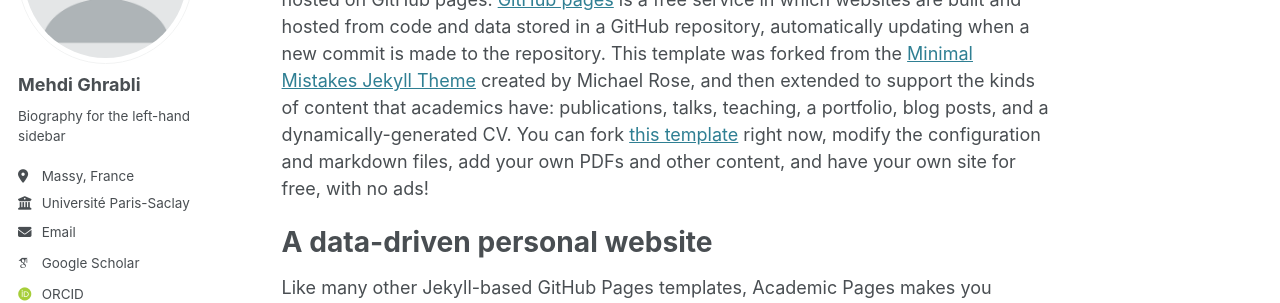
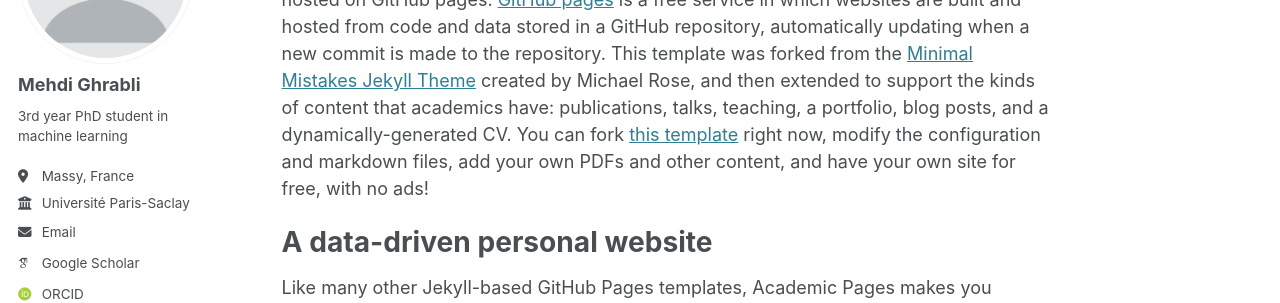
Before and after one commit to MehdiGhrabli/MehdiGhrabli.github.io, a Jekyll site: the page built from _pages/about.md, in a window 1280 px wide. Shown: the part 210-513 px from the top of the page. Built offline with Jekyll 4.4.1, drawn with Linux system fonts in a browser that asks for light colours; some web fonts are replaced.

Commit message:
Update _config.yml

```diff
--- a/_config.yml
+++ b/_config.yml
@@ -25,7 +25,7 @@ author:
   avatar           : "profile.png"
   name             : "Mehdi Ghrabli"
   pronouns         : # example: "she/her"
-  bio              : "Biography for the left-hand sidebar"
+  bio              : "3rd year PhD student in machine learning"
   location         : "Massy, France"
   employer         : "Université Paris-Saclay"
   uri              : # URL
```
